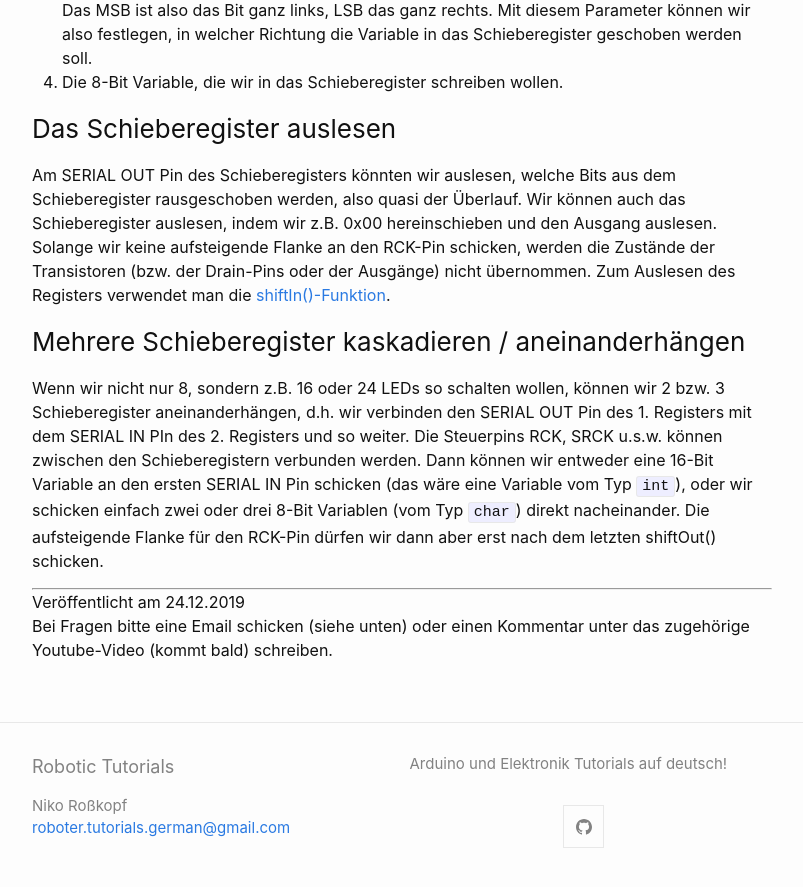
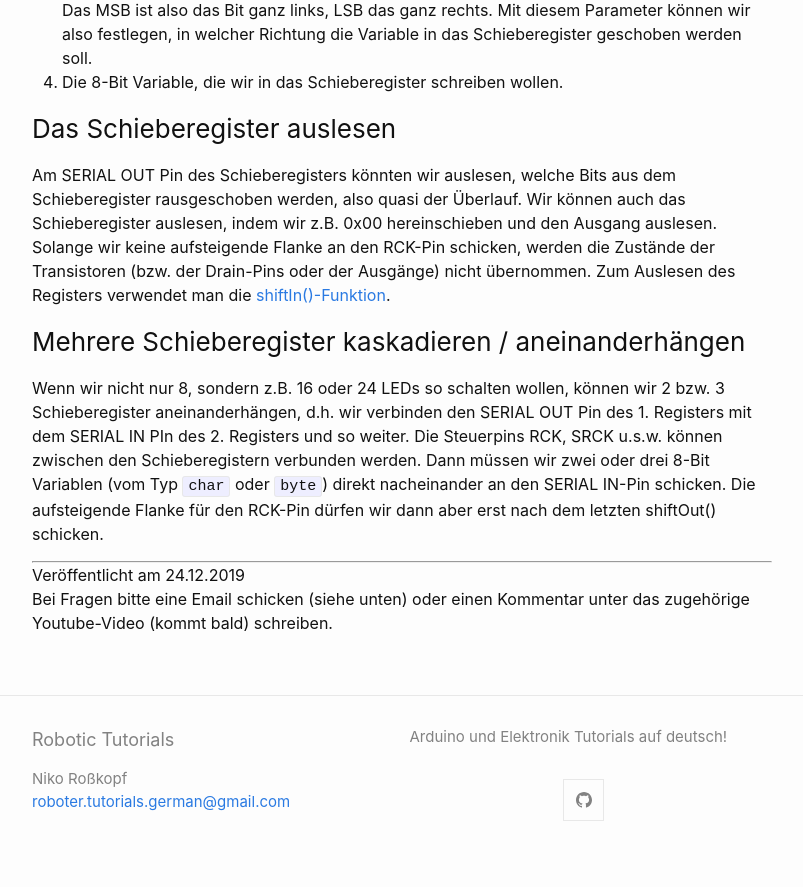
Before and after one commit to nikoro1904/robotic-tutorials, a Jekyll site: the page built from docs/_posts/tutorial_schieberegister/2019-12-24-tutorial-schieberegister.md, in a window 1280 px wide and 900 px high, scrolled down 7394 px. Shown: the top 887 px of the window, without its empty margins (238-1041 px from the left). Built offline with Jekyll 4.4.1, drawn with Linux system fonts in a browser that asks for light colours.

Commit message:
changed video link to new video and corrected 16 bit rubbish

````diff
--- a/docs/_posts/tutorial_schieberegister/2019-12-24-tutorial-schieberegister.md
+++ b/docs/_posts/tutorial_schieberegister/2019-12-24-tutorial-schieberegister.md
@@ -10,7 +10,7 @@ categories:
 
 
 ##### Zu diesem Text haben wir ein Video auf unserem YouTube-Kanal hochgeladen:
-<iframe width="728" height="410" src="https://www.youtube.com/embed/0AR1Knf9hLM" frameborder="0" allow="accelerometer; autoplay; encrypted-media; gyroscope; picture-in-picture" allowfullscreen></iframe>
+<iframe width="728" height="410" src="https://www.youtube.com/embed/xMDiBpyuriU" frameborder="0" allow="accelerometer; autoplay; encrypted-media; gyroscope; picture-in-picture" allowfullscreen></iframe>
 
 -----------------------------------------------
 
@@ -152,7 +152,7 @@ In die shiftOut()-Funktion müssen wir folgende Informationen mitreinschreiben:
 Am SERIAL OUT Pin des Schieberegisters könnten wir auslesen, welche Bits aus dem Schieberegister rausgeschoben werden, also quasi der Überlauf. Wir können auch das Schieberegister auslesen, indem wir z.B. 0x00 hereinschieben und den Ausgang auslesen. Solange wir keine aufsteigende Flanke an den RCK-Pin schicken, werden die Zustände der Transistoren (bzw. der Drain-Pins oder der Ausgänge) nicht übernommen. Zum Auslesen des Registers verwendet man die [shiftIn()-Funktion](https://www.arduino.cc/reference/en/language/functions/advanced-io/shiftin/).
 
 ### Mehrere Schieberegister kaskadieren / aneinanderhängen
-Wenn wir nicht nur 8, sondern z.B. 16 oder 24 LEDs so schalten wollen, können wir 2 bzw. 3 Schieberegister aneinanderhängen, d.h. wir verbinden den SERIAL OUT Pin des 1. Registers mit dem SERIAL IN PIn des 2. Registers und so weiter. Die Steuerpins RCK, SRCK u.s.w. können zwischen den Schieberegistern verbunden werden. Dann können wir entweder eine 16-Bit Variable an den ersten SERIAL IN Pin schicken (das wäre eine Variable vom Typ ```int```), oder wir schicken einfach zwei oder drei 8-Bit Variablen (vom Typ ```char```) direkt nacheinander. Die aufsteigende Flanke für den RCK-Pin dürfen wir dann aber erst nach dem letzten shiftOut() schicken.
+Wenn wir nicht nur 8, sondern z.B. 16 oder 24 LEDs so schalten wollen, können wir 2 bzw. 3 Schieberegister aneinanderhängen, d.h. wir verbinden den SERIAL OUT Pin des 1. Registers mit dem SERIAL IN PIn des 2. Registers und so weiter. Die Steuerpins RCK, SRCK u.s.w. können zwischen den Schieberegistern verbunden werden. Dann müssen wir zwei oder drei 8-Bit Variablen (vom Typ ```char``` oder ```byte```) direkt nacheinander an den SERIAL IN-Pin schicken. Die aufsteigende Flanke für den RCK-Pin dürfen wir dann aber erst nach dem letzten shiftOut() schicken.
 
 ------------------------------------------------------------------
 
````
